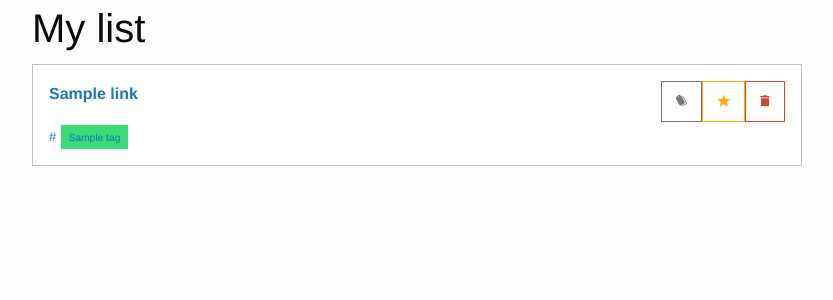
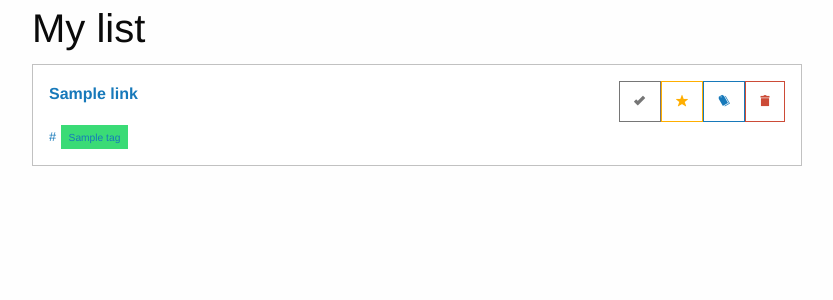
Before and after one commit to togap/my_links, a Flask app: page /links in a window 1280 px wide. Shown: the part 56-356 px from the top of the page, without its empty margins (223-1056 px from the left). Run offline with Flask 2, Linux system fonts and the light colour scheme; tables that the repository leaves empty hold one stand-in row (values such as "Sample post").

Commit message:
set as archived

```diff
--- a/application/templates/links/list.html
+++ b/application/templates/links/list.html
@@ -13,13 +13,17 @@
 				<span class="show-for-sr">delete</span>
 	 	                <span aria-hidden="true"><i class="fi-trash"></i></span>
 		            </a>
+	                    <a class="hollow button primary float-right" href="{{ url_for('attach_tag', id=link.id) }}">
+		                <span class="show-for-sr">add tag</span>
+		                <span aria-hidden="true"><i class="fi-pricetag-multiple"></i></span>
+		            </a>
 	                    <a class="hollow button warning float-right" href="{{ url_for('favorite_link', id=link.id) }}">
 		                <span class="show-for-sr">favorite</span>
 		                <span aria-hidden="true"><i class="fi-star"></i></span>
 		            </a>
-	                    <a class="hollow button secondary float-right" href="{{ url_for('attach_tag', id=link.id) }}">
-		                <span class="show-for-sr">add tag</span>
-		                <span aria-hidden="true"><i class="fi-pricetag-multiple"></i></span>
+	                    <a class="hollow button secondary float-right" href="{{ url_for('archived_link', id=link.id) }}">
+		                <span class="show-for-sr">archived</span>
+		                <span aria-hidden="true"><i class="fi-check"></i></span>
 		            </a>
 			</p>
 	                <p>
--- a/run.py
+++ b/run.py
@@ -77,6 +77,13 @@ def favorite_link(id):
     db.session.commit()
     return redirect('/links')
 
+@app.route('/links/<int:id>/archived')
+def archived_link(id):
+    link = Link.query.get(id)
+    link.state = True
+    db.session.commit()
+    return redirect('/links')
+
 @app.route('/tags')
 def tags():
     tags = Tag.query.filter_by(user_id=1).all()
```
